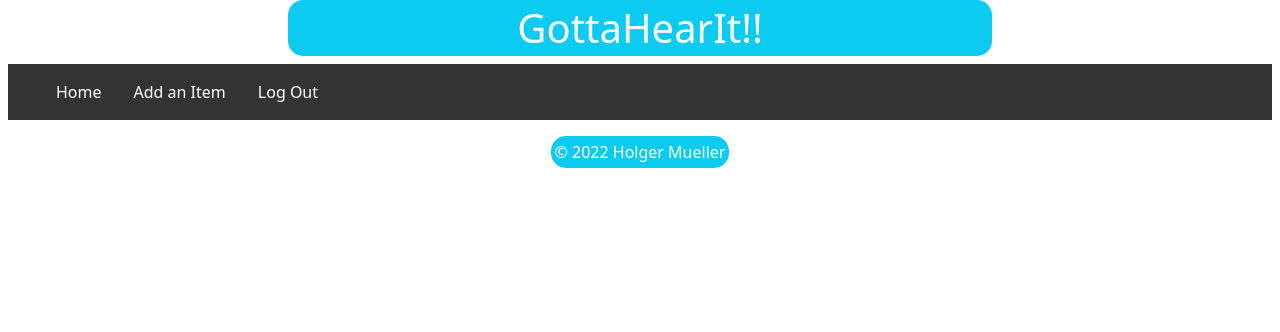
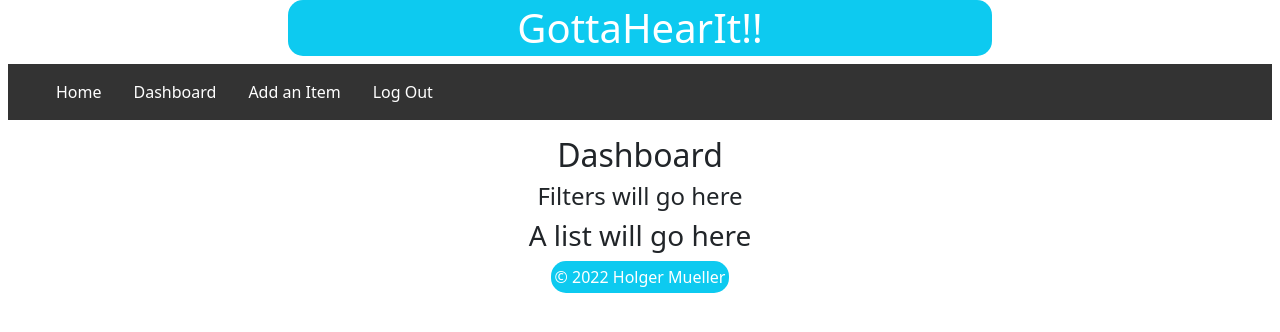
Before and after one commit to Holgermueller/gottahearit, a React (Create React App) app in the folder client/: page /dashboard in a window 1280 px wide. Shown: the top 332 px of the page. Built offline with nearby package versions, Linux system fonts and the light colour scheme.

Commit message:
got nav working

```diff
--- a/client/src/App.js
+++ b/client/src/App.js
@@ -3,6 +3,8 @@ import Header from "./layout/header";
 import Nav from "./components/nav/nav";
 import Login from "./components/Login/LoginPage";
 import Registration from "./components/Registration/RegistrationPage";
+import Dashboard from "./components/Dashboard/Dashboard";
+import AddItem from "./components/AddItem/AddItem";
 import Footer from "./layout/footer";
 import { BrowserRouter as Router, Routes, Route } from "react-router-dom";
 
@@ -16,11 +18,14 @@ export default function App() {
           <Header />
           <Nav />
           <Routes>
-            <Route exact path="/" element={<Login />}></Route>
+            <Route exact path="/" element={<Login />} />
 
-            <Route path="/registration" element={<Registration />}></Route>
+            <Route path="/registration" element={<Registration />} />
+
+            <Route path="/dashboard" element={<Dashboard />} />
+
+            <Route path="/addItem" element={<AddItem />} />
           </Routes>
-
           <Footer />
         </div>
       </Fragment>
--- /dev/null
+++ b/client/src/components/AddItem/AddItem.js
@@ -0,0 +1,11 @@
+import React from "react";
+
+function AddItem() {
+  return (
+    <section>
+      <h1> Add Item</h1>
+    </section>
+  );
+}
+
+export default AddItem;
--- a/client/src/components/Dashboard/Dashboard.js
+++ b/client/src/components/Dashboard/Dashboard.js
@@ -0,0 +1,13 @@
+import React from "react";
+
+function Dashboard() {
+  return (
+    <section>
+      <h2>Dashboard</h2>
+      <h4>Filters will go here</h4>
+      <h3>A list will go here</h3>
+    </section>
+  );
+}
+
+export default Dashboard;
--- a/client/src/components/nav/nav.js
+++ b/client/src/components/nav/nav.js
@@ -2,7 +2,7 @@ import React, { useState } from "react";
 import "./nav.css";
 import { useNavigate } from "react-router-dom";
 
-function nav(props) {
+function Nav(props) {
   const navigate = useNavigate();
 
   return (
@@ -12,7 +12,10 @@ function nav(props) {
           <a href="/">Home</a>
         </li>
         <li>
-          <a href="#">Add an Item</a>
+          <a href="/dashboard">Dashboard</a>
+        </li>
+        <li>
+          <a href="/addItem">Add an Item</a>
         </li>
         <li>
           <a href="#">Log Out</a>
@@ -22,4 +25,4 @@ function nav(props) {
   );
 }
 
-export default nav;
+export default Nav;
```
